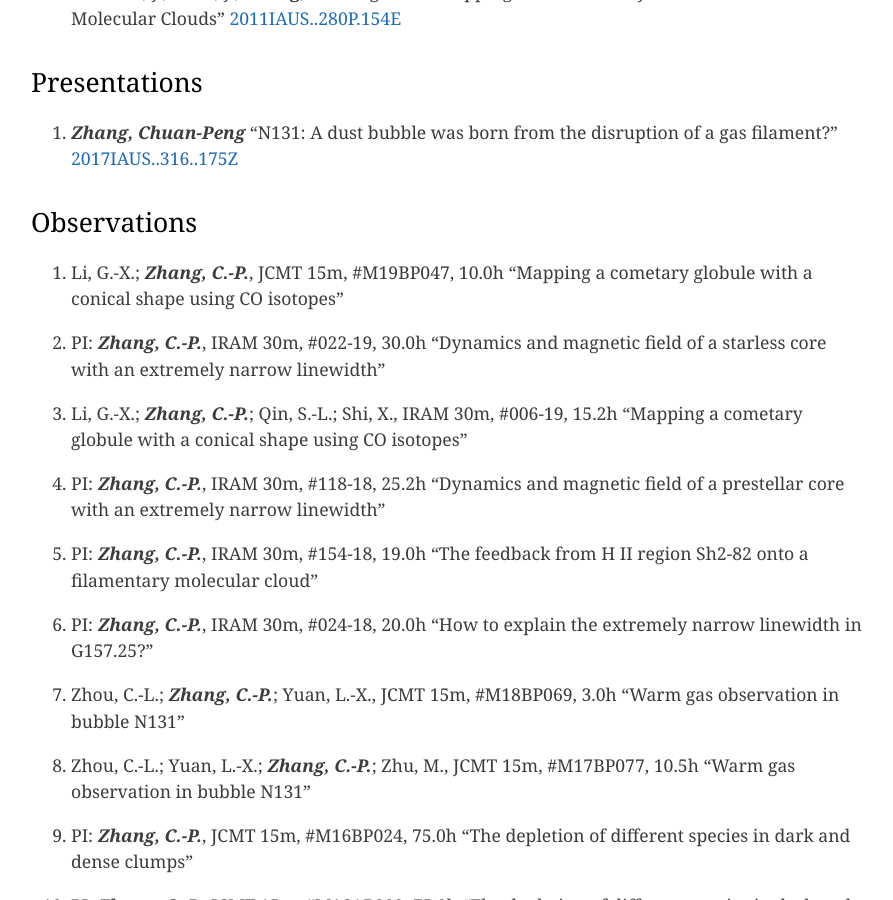
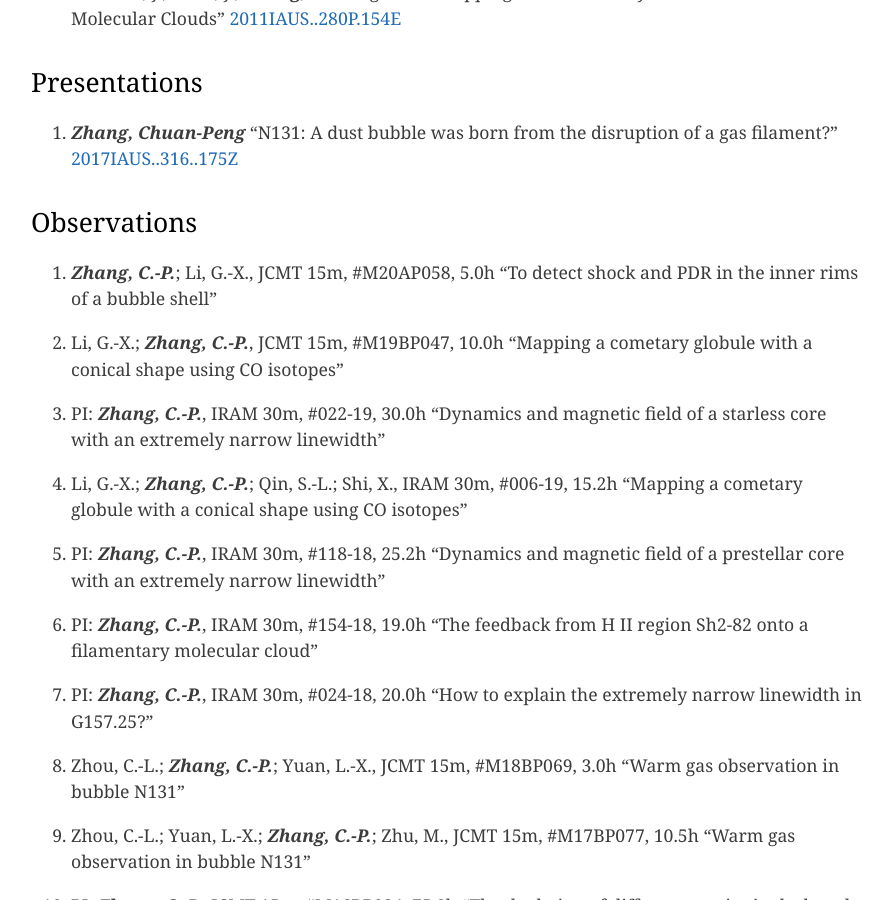
Before and after one commit to zcp521/zcp521.github.io, a Jekyll site: the page built from pub.md, in a window 1280 px wide and 900 px high, scrolled down 4064 px. Shown: the whole window, without its empty margins (193-1086 px from the left). Built offline with Jekyll 4.4.1, drawn with Linux system fonts in a browser that asks for light colours.

Commit message:
Update pub.md

```diff
--- a/pub.md
+++ b/pub.md
@@ -197,6 +197,9 @@ tagline: "My publication list"
 
 ## Observations
 
+20. ***Zhang, C.-P.***; Li, G.-X., JCMT 15m, #M20AP058, 5.0h
+	"To detect shock and PDR in the inner rims of a bubble shell"
+
 19. Li, G.-X.; ***Zhang, C.-P.***, JCMT 15m, #M19BP047, 10.0h
 	"Mapping a cometary globule with a conical shape using CO isotopes"
 
```
